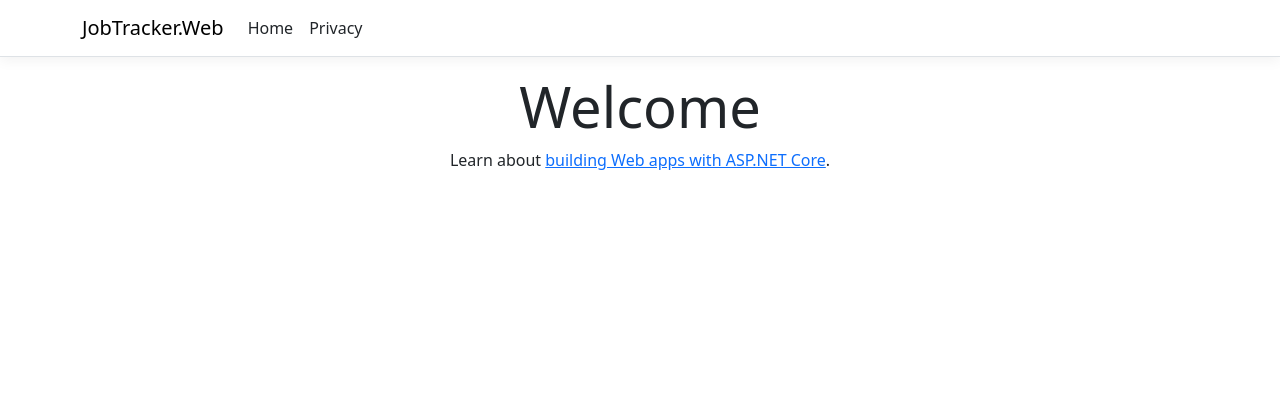
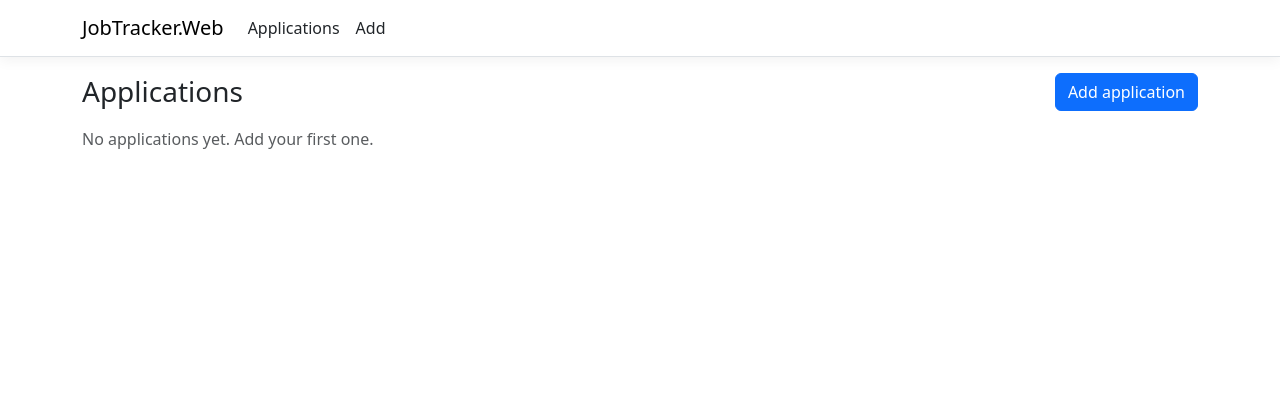
Before and after one commit to TomasNader7/job-tracker, an ASP.NET Core app: page / in a window 1280 px wide. Shown: the top 420 px of the page. Run offline with ASP.NET Core 8, Linux system fonts and the light colour scheme; style sheets or scripts are compiled from the project's sources.

Commit message:
Phase 2: Razor UI - applications list and add page wired to ApplicationService (80 tests passing)
Co-Authored-By: Claude Sonnet 5.5 <noreply@anthropic.com>

```diff
--- a/src/JobTracker.Web/Pages/Index.cshtml
+++ b/src/JobTracker.Web/Pages/Index.cshtml
@@ -1,10 +1,46 @@
 @page
 @model IndexModel
+@using JobTracker.Web
 @{
-    ViewData["Title"] = "Home page";
+    ViewData["Title"] = "Applications";
 }
 
-<div class="text-center">
-    <h1 class="display-4">Welcome</h1>
-    <p>Learn about <a href="https://learn.microsoft.com/aspnet/core">building Web apps with ASP.NET Core</a>.</p>
+<div class="d-flex justify-content-between align-items-center mb-3">
+    <h1 class="h3 mb-0">Applications</h1>
+    <a class="btn btn-primary" asp-page="/Add">Add application</a>
 </div>
+
+@if (Model.Applications.Count == 0)
+{
+    <p class="text-muted">No applications yet. Add your first one.</p>
+}
+else
+{
+    <table class="table table-sm align-middle">
+        <thead>
+            <tr>
+                <th>Company</th>
+                <th>Title</th>
+                <th>Applied</th>
+                <th>Status</th>
+            </tr>
+        </thead>
+        <tbody>
+        @foreach (var v in Model.Applications)
+        {
+            <tr>
+                <td>@v.Application.CompanyName</td>
+                <td>@v.Application.JobTitle</td>
+                <td>@v.Application.DateApplied.ToString("yyyy-MM-dd")</td>
+                <td>
+                    @StatusDisplay.Label(v)
+                    @if (v.Projection.Problems.Count > 0)
+                    {
+                        <span class="text-warning" title="@string.Join(" | ", v.Projection.Problems)">&#9888;</span>
+                    }
+                </td>
+            </tr>
+        }
+        </tbody>
+    </table>
+}
--- a/src/JobTracker.Web/Pages/Index.cshtml.cs
+++ b/src/JobTracker.Web/Pages/Index.cshtml.cs
@@ -1,19 +1,18 @@
-using Microsoft.AspNetCore.Mvc;
+using JobTracker.Data;
 using Microsoft.AspNetCore.Mvc.RazorPages;
 
 namespace JobTracker.Web.Pages;
 
-public class IndexModel : PageModel
+public class IndexModel(ApplicationService service) : PageModel
 {
-    private readonly ILogger<IndexModel> _logger;
-
-    public IndexModel(ILogger<IndexModel> logger)
-    {
-        _logger = logger;
-    }
+    public IReadOnlyList<ApplicationView> Applications { get; private set; } = [];
 
     public void OnGet()
     {
-
+        // Newest applications first.
+        Applications = service.List()
+            .OrderByDescending(v => v.Application.DateApplied)
+            .ThenByDescending(v => v.Application.Id)
+            .ToList();
     }
 }
--- a/src/JobTracker.Web/Pages/Shared/_Layout.cshtml
+++ b/src/JobTracker.Web/Pages/Shared/_Layout.cshtml
@@ -21,10 +21,10 @@
                 <div class="navbar-collapse collapse d-sm-inline-flex justify-content-between">
                     <ul class="navbar-nav flex-grow-1">
                         <li class="nav-item">
-                            <a class="nav-link text-dark" asp-area="" asp-page="/Index">Home</a>
+                            <a class="nav-link text-dark" asp-area="" asp-page="/Index">Applications</a>
                         </li>
                         <li class="nav-item">
-                            <a class="nav-link text-dark" asp-area="" asp-page="/Privacy">Privacy</a>
+                            <a class="nav-link text-dark" asp-area="" asp-page="/Add">Add</a>
                         </li>
                     </ul>
                 </div>
--- a/src/JobTracker.Web/appsettings.json
+++ b/src/JobTracker.Web/appsettings.json
@@ -1,4 +1,7 @@
 {
+  "ConnectionStrings": {
+    "JobTracker": "Server=(localdb)\\MSSQLLocalDB;Database=JobTracker;Trusted_Connection=True;TrustServerCertificate=True;"
+  },
   "Logging": {
     "LogLevel": {
       "Default": "Information",
```
Also changed, not shown: src/JobTracker.Web/Pages/Add.cshtml (added, +30 -0 lines), src/JobTracker.Web/Pages/Add.cshtml.cs (added, +29 -0 lines), src/JobTracker.Web/Program.cs (+9 -1 lines), src/JobTracker.Web/StatusDisplay.cs (added, +21 -0 lines), tests/JobTracker.Tests/WebPageTests.cs (added, +121 -0 lines), src/JobTracker.Web/JobTracker.Web.csproj, tests/JobTracker.Tests/JobTracker.Tests.csproj.
